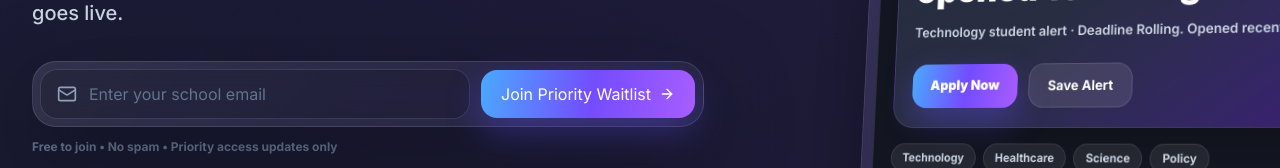
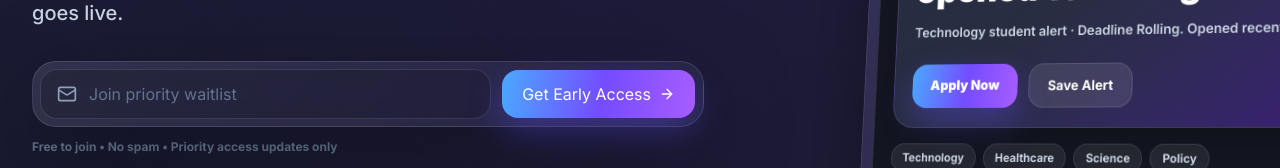
Before and after one commit to camerondhicks/promptly-homepage, a React (Vite) app: page / in a window 1280 px wide. Shown: the part 442-610 px from the top of the page. Built offline with nearby package versions, Linux system fonts and the light colour scheme.

Commit message:
Update waitlist CTA placeholder

```diff
--- a/src/App.jsx
+++ b/src/App.jsx
@@ -498,7 +498,7 @@ function WaitlistCTA({ compact = false, onOpenWaitlist }) {
             type="email"
             readOnly
             onFocus={onOpenWaitlist}
-            placeholder="Enter your school email"
+            placeholder="Join priority waitlist"
             className="w-full bg-transparent text-sm font-medium text-white outline-none placeholder:text-slate-500 sm:text-base"
           />
         </div>
@@ -506,7 +506,7 @@ function WaitlistCTA({ compact = false, onOpenWaitlist }) {
           type="submit"
           className="gradient-button inline-flex items-center justify-center gap-2 rounded-2xl px-5 py-3 text-sm font-black text-white transition duration-300 hover:-translate-y-0.5 sm:text-base"
         >
-          Join Priority Waitlist
+          Get Early Access
           <ArrowRight className="h-4 w-4" />
         </button>
       </form>
```
